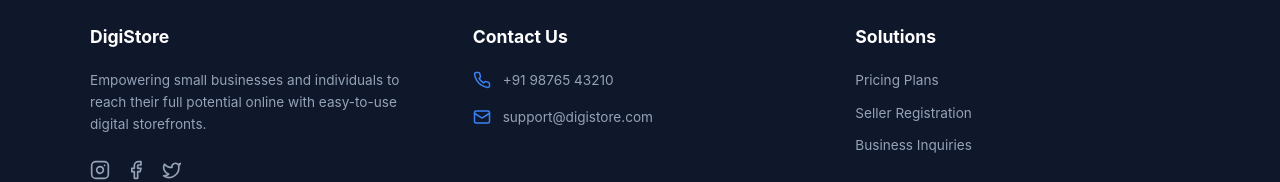
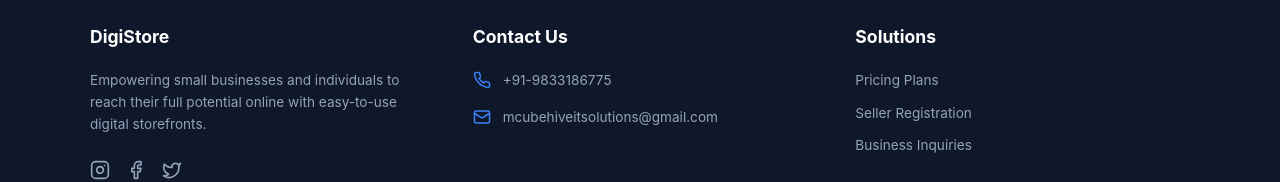
Before and after one commit to murtisma6/onlineshop, a React (Vite) app in the folder frontend/: page /own-your-digistore in a window 1280 px wide. Shown: the part 2232-2414 px from the top of the page. Built offline with nearby package versions, Linux system fonts and the light colour scheme.

Commit message:
feat: add DigiStorePricing and ContactUs pages to the frontend application

```diff
--- a/frontend/src/pages/ContactUs.jsx
+++ b/frontend/src/pages/ContactUs.jsx
@@ -18,7 +18,7 @@
               <svg xmlns="http://www.w3.org/2000/svg" width="32" height="32" viewBox="0 0 24 24" fill="none" stroke="#1E3147" strokeWidth="2" strokeLinecap="round" strokeLinejoin="round"><path d="M22 16.92v3a2 2 0 0 1-2.18 2 19.79 19.79 0 0 1-8.63-3.07 19.5 19.5 0 0 1-6-6 19.79 19.79 0 0 1-3.07-8.67A2 2 0 0 1 4.11 2h3a2 2 0 0 1 2 1.72 12.84 12.84 0 0 0 .7 2.81 2 2 0 0 1-.45 2.11L8.09 9.91a16 16 0 0 0 6 6l1.27-1.27a2 2 0 0 1 2.11-.45 12.84 12.84 0 0 0 2.81.7A2 2 0 0 1 22 16.92z"/></svg>
             </div>
             <h3 style={{ fontSize: '1.25rem', fontWeight: '700', color: '#1E3147', marginBottom: '0.5rem' }}>Call Us</h3>
-            <p style={{ color: '#475569', fontWeight: '600' }}>+91 98765 43210</p>
+            <p style={{ color: '#475569', fontWeight: '600' }}>+91-9833186775</p>
             <p style={{ color: '#64748b', fontSize: '0.9rem' }}>Mon-Fri, 9am - 6pm IST</p>
           </div>
 
@@ -27,7 +27,7 @@
               <svg xmlns="http://www.w3.org/2000/svg" width="32" height="32" viewBox="0 0 24 24" fill="none" stroke="#1E3147" strokeWidth="2" strokeLinecap="round" strokeLinejoin="round"><rect width="20" height="16" x="2" y="4" rx="2"/><path d="m22 7-8.97 5.7a1.94 1.94 0 0 1-2.06 0L2 7"/></svg>
             </div>
             <h3 style={{ fontSize: '1.25rem', fontWeight: '700', color: '#1E3147', marginBottom: '0.5rem' }}>Email Us</h3>
-            <p style={{ color: '#475569', fontWeight: '600' }}>support@digistore.com</p>
+            <p style={{ color: '#475569', fontWeight: '600' }}>mcubehiveitsolutions@gmail.com</p>
             <p style={{ color: '#64748b', fontSize: '0.9rem' }}>We'll respond within 24 hours</p>
           </div>
         </div>
--- a/frontend/src/pages/DigiStorePricing.jsx
+++ b/frontend/src/pages/DigiStorePricing.jsx
@@ -284,11 +284,11 @@
             <div style={{ display: 'flex', flexDirection: 'column', gap: '1rem' }}>
               <div style={{ display: 'flex', alignItems: 'center', gap: '0.75rem', fontSize: '0.85rem' }}>
                 <svg xmlns="http://www.w3.org/2000/svg" width="18" height="18" viewBox="0 0 24 24" fill="none" stroke="#3b82f6" strokeWidth="2" strokeLinecap="round" strokeLinejoin="round"><path d="M22 16.92v3a2 2 0 0 1-2.18 2 19.79 19.79 0 0 1-8.63-3.07 19.5 19.5 0 0 1-6-6 19.79 19.79 0 0 1-3.07-8.67A2 2 0 0 1 4.11 2h3a2 2 0 0 1 2 1.72 12.84 12.84 0 0 0 .7 2.81 2 2 0 0 1-.45 2.11L8.09 9.91a16 16 0 0 0 6 6l1.27-1.27a2 2 0 0 1 2.11-.45 12.84 12.84 0 0 0 2.81.7A2 2 0 0 1 22 16.92z"/></svg>
-                <span>+91 98765 43210</span>
+                <span>+91-9833186775</span>
               </div>
               <div style={{ display: 'flex', alignItems: 'center', gap: '0.75rem', fontSize: '0.85rem' }}>
                 <svg xmlns="http://www.w3.org/2000/svg" width="18" height="18" viewBox="0 0 24 24" fill="none" stroke="#3b82f6" strokeWidth="2" strokeLinecap="round" strokeLinejoin="round"><rect width="20" height="16" x="2" y="4" rx="2"/><path d="m22 7-8.97 5.7a1.94 1.94 0 0 1-2.06 0L2 7"/></svg>
-                <span>support@digistore.com</span>
+                <span>mcubehiveitsolutions@gmail.com</span>
               </div>
             </div>
           </div>
```
